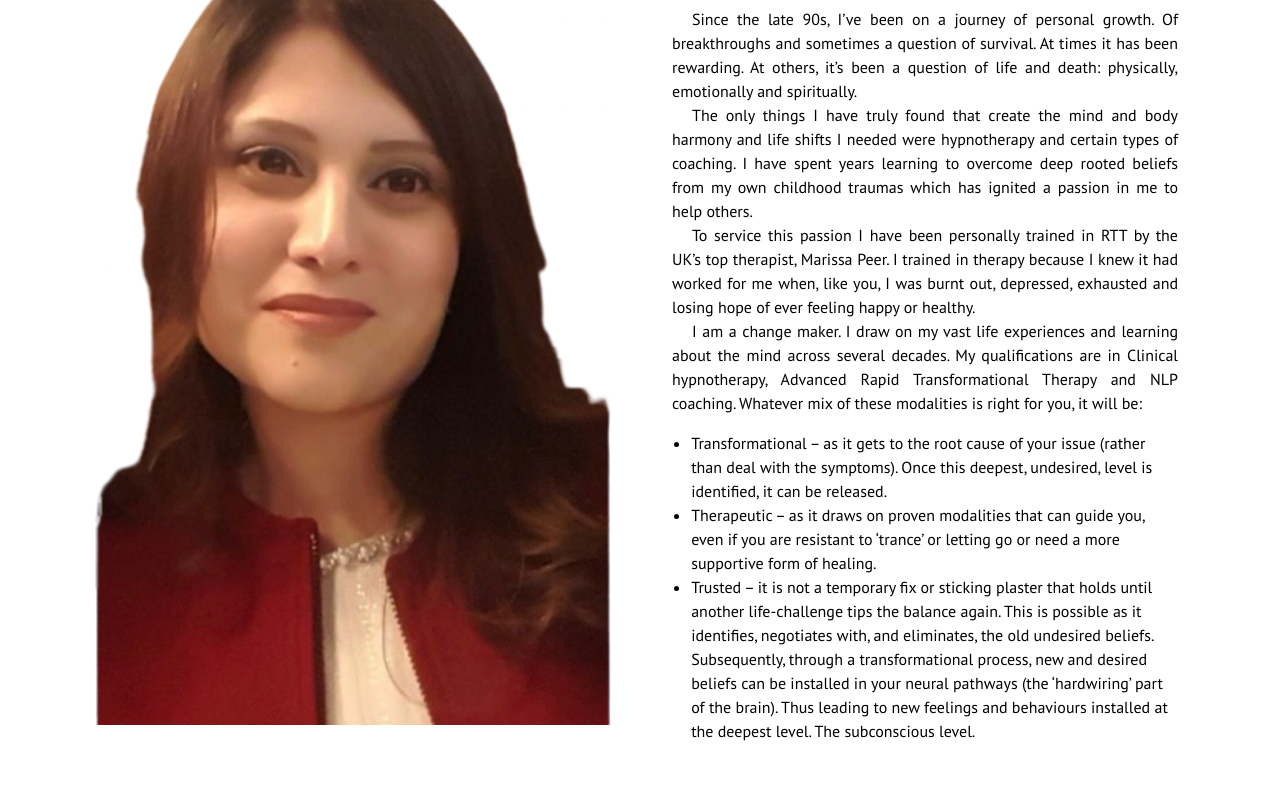
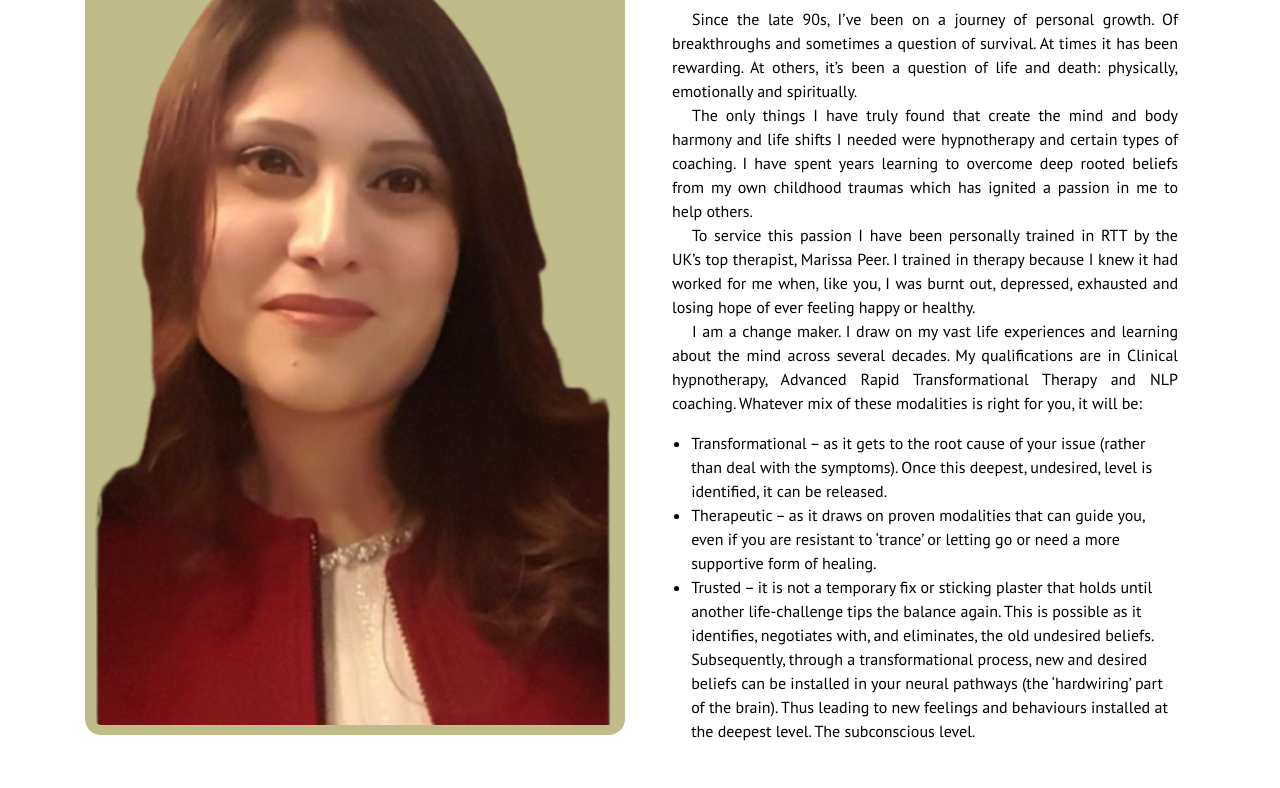
Before and after one commit to healingvalley/healingvalley.github.io, a plain HTML site: page about_me.html in a window 1280 px wide. Shown: the part 407-1195 px from the top of the page. Drawn offline with Linux system fonts and the light colour scheme.

Commit message:
added animate line + color of subreen story photo

```diff
--- a/assets/css/style.css
+++ b/assets/css/style.css
@@ -577,6 +577,8 @@ header {
         margin-bottom: 30px; } }
     .about-us .story-pic img{
       box-shadow: none;
+      border-radius: 1em;
+      background-color: #BFBC8A;
     }
   .about-us .story{
     border-radius: 1em;
```
Also changed, not shown: index.html (+1 -0 lines).
